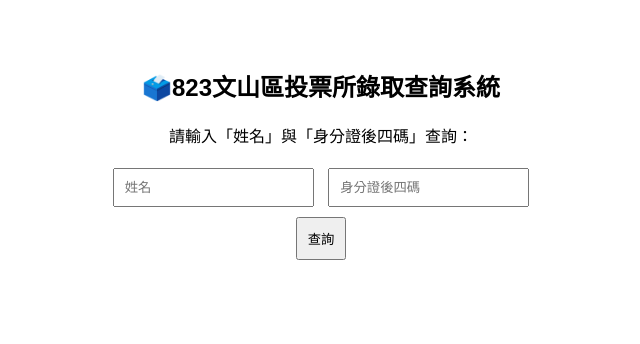
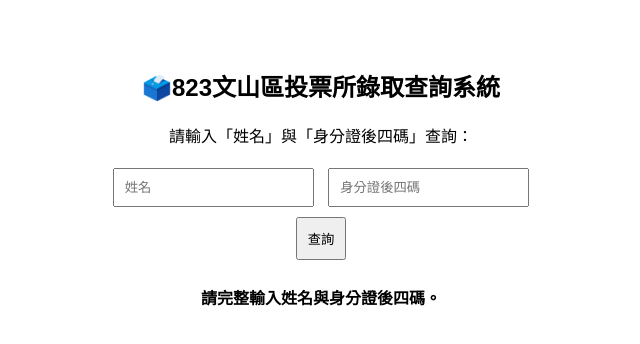
Before and after one commit to wenshan29365522/0823, a plain HTML site: page index.html in a window 1280 px wide. Both pictures are taken after a click on the button "查詢". Shown: the whole page, without its empty margins (319-959 px from the left). Drawn offline with Linux system fonts and the light colour scheme.

Commit message:
Update index.html

```diff
--- a/index.html
+++ b/index.html
@@ -39,7 +39,7 @@
 
     function search() {
       const name = document.getElementById("name").value.trim();
-      const id4 = document.getElementById("id4").value.trim().padStart(4, '0');
+      const idLast4 = document.getElementById("idLast4").value.trim().padStart(4, '0');
       const resultBox = document.getElementById("result");
 
       if (!name || !idLast4) {
```
